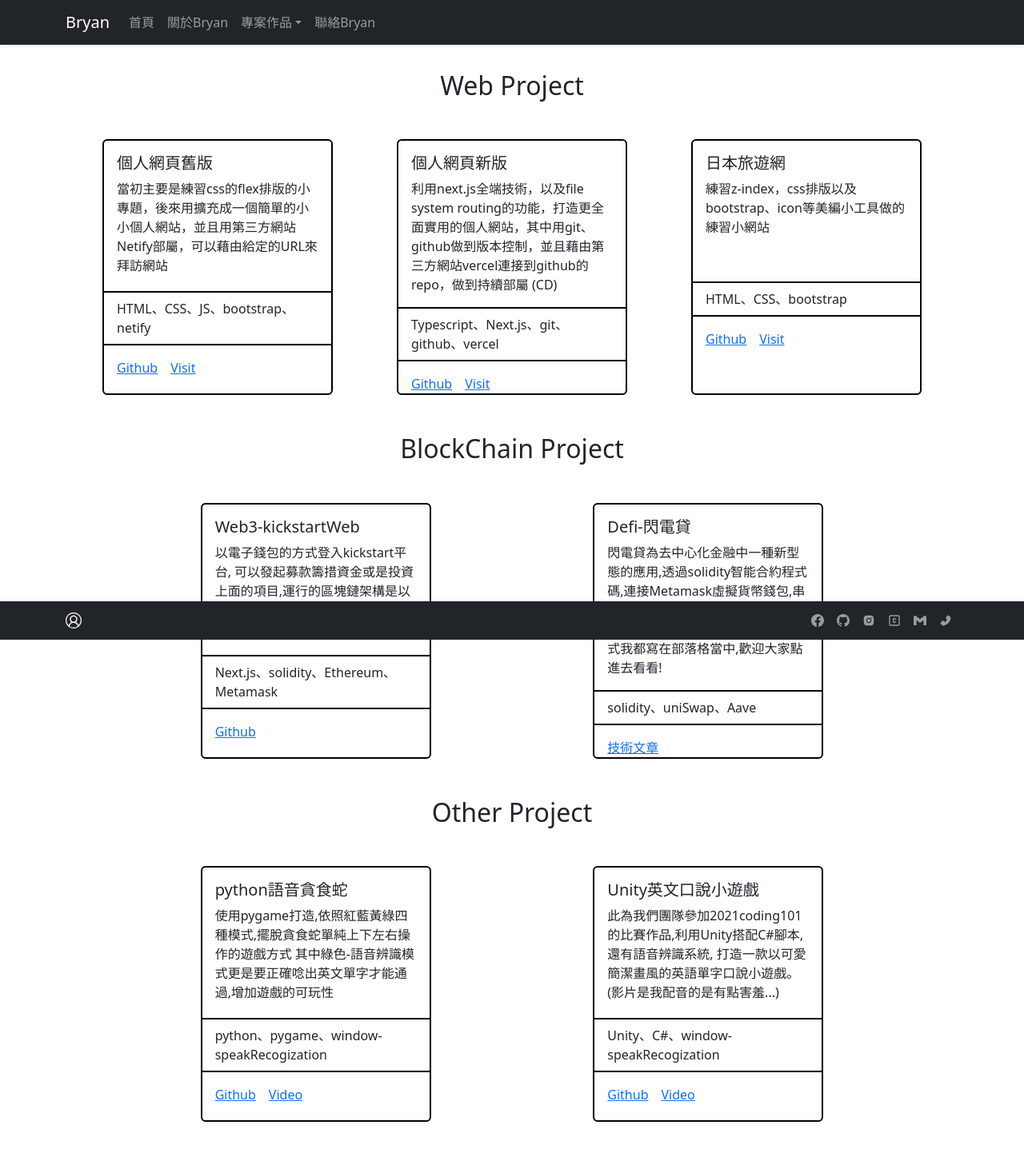
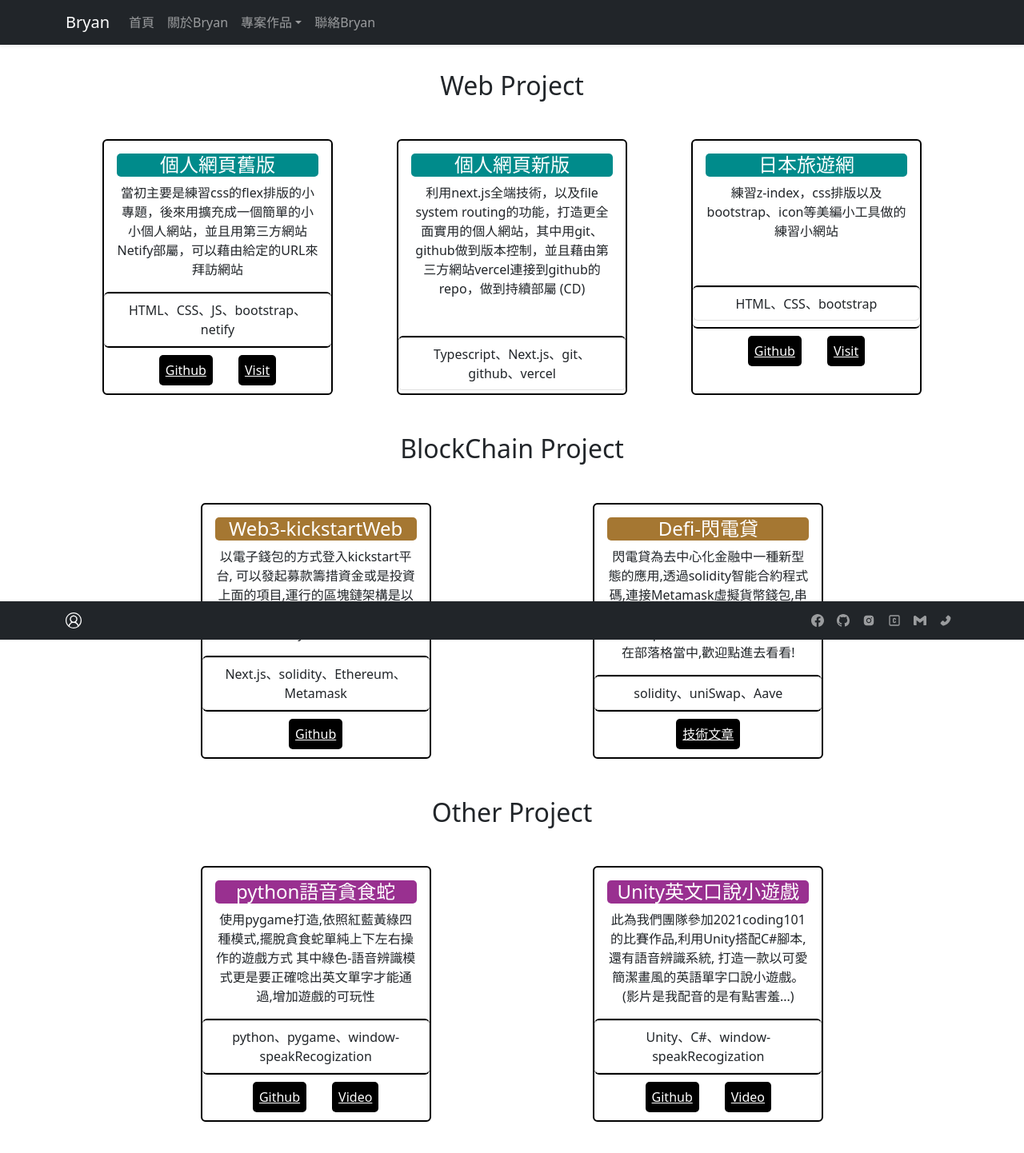
Before and after one commit to LTN917/Bryan-website, a Next.js app: page /projects in a window 1280 px wide. Shown: the top 1442 px of the page at 80% size. Built offline with nearby package versions, Linux system fonts and the light colour scheme.

Commit message:
20230523-styling2

```diff
--- a/src/pages/about/skill.tsx
+++ b/src/pages/about/skill.tsx
@@ -28,7 +28,7 @@ export default function Skills() {
           <tr>
             <th>網頁技術</th>
             <th>項目</th>
-            <th>使用工具、程式語言</th>
+            <th>工具/程式</th>
             <th>使用經驗描述</th>
             <th>相關作品</th>
           </tr>
@@ -47,7 +47,12 @@ export default function Skills() {
             <td>
               早期使用html、css、js打造簡單的前端應用網站，包括flex切版還有RWD等效果，後期接觸到React、bootstrap、react-icons，使用部件還有第三方API讓前端開發更有效率跟美感
             </td>
-            <td>個人網站舊版、個人網站新版、日本旅遊網</td>
+            <td>
+              個人網站舊版
+              <br />
+              個人網站新版 <br />
+              日本旅遊網
+            </td>
           </tr>
           <tr>
             <td>2</td>
@@ -61,7 +66,11 @@ export default function Skills() {
             <td>
               使用Next.js快速搭建可應用的網站，並且利用像是API第三方套件，自動將Markdown文件轉換成可閱讀的網頁，在實作當中也理解網路設計架構像是CSR、SSR、SSG等原理
             </td>
-            <td>個人網站新版，podcast記事本網站，Web3-kickstart網站</td>
+            <td>
+              個人網站新版 <br />
+              podcast記事本網站 <br />
+              Web3-kickstart網站
+            </td>
           </tr>
           <tr>
             <td>3</td>
@@ -74,7 +83,10 @@ export default function Skills() {
               利用mongoDB
               Atlas快速有效的管理網頁資料，另外也用過傳統的MySQL、SQLServer
             </td>
-            <td>podcast記事本網站，.Net MVC架構網路銀行</td>
+            <td>
+              podcast記事本網站 <br />
+              .Net MVC架構網路銀行
+            </td>
           </tr>
         </tbody>
       </Table>
@@ -83,7 +95,7 @@ export default function Skills() {
           <tr>
             <th>Blockchain</th>
             <th>項目</th>
-            <th>使用工具、程式語言</th>
+            <th>工具/程式</th>
             <th>使用經驗描述</th>
             <th>相關作品</th>
           </tr>
@@ -124,7 +136,7 @@ export default function Skills() {
           <tr>
             <th>DevOps</th>
             <th>項目</th>
-            <th>使用工具、程式語言</th>
+            <th>工具/程式</th>
             <th>使用經驗描述</th>
             <th>相關作品</th>
           </tr>
@@ -151,11 +163,14 @@ export default function Skills() {
               <SiDocker />
               <SiKubernetes />
             </td>
-            <td>練習docker、k8s等技術讓團隊開發可以在同樣的環境下開發</td>
             <td>
-              練習階段，docker - 可以創建network使container資源整合更好，k8s -
+              練習docker、k8s等技術讓團隊開發可以在同樣的環境下開發
+              <br />
+              docker - 可以創建network使container資源整合更好 <br />
+              k8s -
               使用minicube啟動deployment、service來使用container中的服務並且使運行穩定
             </td>
+            <td>練習階段</td>
           </tr>
           <tr>
             <td>3</td>
@@ -171,7 +186,7 @@ export default function Skills() {
           <tr>
             <th>遊戲開發</th>
             <th>項目</th>
-            <th>使用工具、程式語言</th>
+            <th>工具/程式</th>
             <th>使用經驗描述</th>
             <th>相關作品</th>
           </tr>
--- a/src/pages/contact/contactItem.tsx
+++ b/src/pages/contact/contactItem.tsx
@@ -1,22 +1,23 @@
 import Button from "react-bootstrap/Button";
 import Card from "react-bootstrap/Card";
 import Link from "next/link";
+import styles from "./styles.module.scss";
 
 export default function contactItem(props: any) {
   return (
     <div>
-      <Card>
-        <Card.Header>{props.title}</Card.Header>
+      <Card className={styles.card}>
+        <Card.Header className={styles.cardTitle}>{props.title}</Card.Header>
         <Card.Body>
-          <Card.Text>{props.content} </Card.Text>
+          <Card.Text className={styles.cardText}>{props.content} </Card.Text>
           {props.link ? (
             <Link href={props.link}>
-              <Button variant="primary">Visit</Button>
+              <Button variant="primary" disabled>
+                Visit
+              </Button>
             </Link>
           ) : (
-            <Button variant="primary" disabled>
-              Visit
-            </Button>
+            <Button variant="primary">Visit</Button>
           )}
         </Card.Body>
       </Card>
--- a/src/pages/contact/index.tsx
+++ b/src/pages/contact/index.tsx
@@ -3,6 +3,7 @@ import "bootstrap/dist/css/bootstrap.min.css";
 import Layout from "../../component/Layout";
 import "bootstrap/dist/css/bootstrap.min.css";
 import Contactitem from "./contactItem";
+import styles from "./styles.module.scss";
 
 export default function contact() {
   let items = [
@@ -35,7 +36,7 @@ export default function contact() {
         <Head>
           <title>聯絡Bryan</title>
         </Head>
-        <h1>聯絡Bryan</h1>
+        <h1 className={styles.title}>聯絡Bryan</h1>
         {items.map((item, index) => (
           <Contactitem
             key={index}
--- /dev/null
+++ b/src/pages/contact/styles.module.scss
@@ -0,0 +1,16 @@
+.title {
+  margin: 1rem;
+  font-size: 2.5rem;
+  text-align: center;
+}
+
+.card {
+  .cardTitle {
+    margin: 1rem;
+    font-size: 1.5rem;
+  }
+  .cardText {
+    margin: 0.5rem;
+    font-size: 1rem;
+  }
+}
--- a/src/pages/index.tsx
+++ b/src/pages/index.tsx
@@ -2,10 +2,11 @@ import Head from "next/head";
 import "bootstrap/dist/css/bootstrap.min.css";
 import Layout from "../component/Layout";
 import Homepage from "./Homepage";
+import styles from "./styles.module.scss";
 
 export default function Home() {
   return (
-    <div className="d-flex justify-content-center align-items-center">
+    <div className={styles.bg}>
       <Head>
         <title>Byran Website</title>
         <meta charSet="utf-8" />
--- a/src/pages/projects/blockchain.tsx
+++ b/src/pages/projects/blockchain.tsx
@@ -11,20 +11,25 @@ export default function BlockchainProject() {
           style={{ width: "18rem", height: "20rem" }}
           className={styles.card}
         >
-          <Card.Body>
-            <Card.Title>Web3-kickstartWeb</Card.Title>
+          <Card.Body className={styles.part1}>
+            <Card.Title className={styles.cardTitle2}>
+              Web3-kickstartWeb
+            </Card.Title>
             <Card.Text>
               以電子錢包的方式登入kickstart平台,
               可以發起募款籌措資金或是投資上面的項目,運行的區塊鏈架構是以太測試網路Goerli,並且搭配了React、Next.js等技術來搭建網站{" "}
             </Card.Text>
           </Card.Body>
-          <ListGroup className="list-group-flush">
+          <ListGroup className={styles.part2}>
             <ListGroup.Item>
               Next.js、solidity、Ethereum、Metamask
             </ListGroup.Item>
           </ListGroup>
-          <Card.Body>
-            <Card.Link href="https://github.com/LTN917/Project-blockchain-Web3">
+          <Card.Body className={styles.part3}>
+            <Card.Link
+              href="https://github.com/LTN917/Project-blockchain-Web3"
+              className={styles.cardBtn}
+            >
               Github
             </Card.Link>
           </Card.Body>
@@ -33,18 +38,21 @@ export default function BlockchainProject() {
           style={{ width: "18rem", height: "20rem" }}
           className={styles.card}
         >
-          <Card.Body>
-            <Card.Title>Defi-閃電貸</Card.Title>
+          <Card.Body className={styles.part1}>
+            <Card.Title className={styles.cardTitle2}>Defi-閃電貸</Card.Title>
             <Card.Text>
               閃電貸為去中心化金融中一種新型態的應用,透過solidity智能合約程式碼,連接Metamask虛擬貨幣錢包,串接API到Aave平台快速借貸,再到Uinswap套利
-              ,更多的原理跟實作方式我都寫在部落格當中,歡迎大家點進去看看!
+              ,原理跟實作方式都寫在部落格當中,歡迎點進去看看!
             </Card.Text>
           </Card.Body>
-          <ListGroup className="list-group-flush">
+          <ListGroup className={styles.part2}>
             <ListGroup.Item>solidity、uniSwap、Aave</ListGroup.Item>
           </ListGroup>
-          <Card.Body>
-            <Card.Link href="https://tw.coderbridge.com/@lcl25k10/cd58e677b8e64521ad989a3057040db0">
+          <Card.Body className={styles.part3}>
+            <Card.Link
+              href="https://tw.coderbridge.com/@lcl25k10/cd58e677b8e64521ad989a3057040db0"
+              className={styles.cardBtn}
+            >
               技術文章
             </Card.Link>
           </Card.Body>
--- a/src/pages/projects/others.tsx
+++ b/src/pages/projects/others.tsx
@@ -11,23 +11,31 @@ export default function OtherProject() {
           style={{ width: "18rem", height: "20rem" }}
           className={styles.card}
         >
-          <Card.Body>
-            <Card.Title>python語音貪食蛇</Card.Title>
+          <Card.Body className={styles.part1}>
+            <Card.Title className={styles.cardTitle3}>
+              python語音貪食蛇
+            </Card.Title>
             <Card.Text>
               使用pygame打造,依照紅藍黃綠四種模式,擺脫貪食蛇單純上下左右操作的遊戲方式
               其中綠色-語音辨識模式更是要正確唸出英文單字才能通過,增加遊戲的可玩性
             </Card.Text>
           </Card.Body>
-          <ListGroup className="list-group-flush">
+          <ListGroup className={styles.part2}>
             <ListGroup.Item>
               python、pygame、window-speakRecogization
             </ListGroup.Item>
           </ListGroup>
-          <Card.Body>
-            <Card.Link href="https://github.com/LTN917/Project-others1">
+          <Card.Body className={styles.part3}>
+            <Card.Link
+              href="https://github.com/LTN917/Project-others1"
+              className={styles.cardBtn}
+            >
               Github
             </Card.Link>
-            <Card.Link href="https://clever-biscuit-03d916.netlify.app/image_others/1..mp4">
+            <Card.Link
+              href="https://clever-biscuit-03d916.netlify.app/image_others/1..mp4"
+              className={styles.cardBtn}
+            >
               Video
             </Card.Link>
           </Card.Body>
@@ -36,22 +44,30 @@ export default function OtherProject() {
           style={{ width: "18rem", height: "20rem" }}
           className={styles.card}
         >
-          <Card.Body>
-            <Card.Title>Unity英文口說小遊戲</Card.Title>
+          <Card.Body className={styles.part1}>
+            <Card.Title className={styles.cardTitle3}>
+              Unity英文口說小遊戲
+            </Card.Title>
             <Card.Text>
               此為我們團隊參加2021coding101的比賽作品,利用Unity搭配C#腳本,還有語音辨識系統,
               打造一款以可愛簡潔畫風的英語單字口說小遊戲。
               (影片是我配音的是有點害羞...)
             </Card.Text>
           </Card.Body>
-          <ListGroup className="list-group-flush">
+          <ListGroup className={styles.part2}>
             <ListGroup.Item>Unity、C#、window-speakRecogization</ListGroup.Item>
           </ListGroup>
-          <Card.Body>
-            <Card.Link href="https://github.com/LTN917/Project-others2">
+          <Card.Body className={styles.part3}>
+            <Card.Link
+              href="https://github.com/LTN917/Project-others2"
+              className={styles.cardBtn}
+            >
               Github
             </Card.Link>
-            <Card.Link href="https://www.youtube.com/watch?v=x7wTwit5PVw">
+            <Card.Link
+              href="https://www.youtube.com/watch?v=x7wTwit5PVw"
+              className={styles.cardBtn}
+            >
               Video
             </Card.Link>
           </Card.Body>
--- a/src/pages/projects/styles.module.scss
+++ b/src/pages/projects/styles.module.scss
@@ -6,13 +6,50 @@
 
 .boxes {
   margin: 3rem;
-
+  text-align: center;
   display: flex;
   flex-direction: row;
   justify-content: space-evenly;
   align-items: center;
+
+  .part1 {
+    flex: 3;
+  }
+
+  .part2 {
+    flex: 1;
+  }
+
+  .part3 {
+    flex: 1;
+  }
+
+  .card {
+    border: 0.15rem solid black;
+    .cardTitle1 {
+      font-size: 1.5rem;
+      background-color: darkcyan;
+      border-radius: 5px;
+      color: white;
+    }
+    .cardTitle2 {
+      font-size: 1.5rem;
+      background-color: rgb(165, 119, 50);
+      border-radius: 5px;
+      color: white;
+    }
+    .cardTitle3 {
+      font-size: 1.5rem;
+      background-color: rgb(153, 48, 144);
+      border-radius: 5px;
+      color: white;
+    }
+    .cardBtn {
+      margin: 1rem;
+      background-color: black;
+      color: white;
+      padding: 0.5rem;
+      border-radius: 5px;
+    }
+  }
 }
-
-.card {
-  border: 0.15rem solid black;
-}
--- a/src/pages/projects/web.tsx
+++ b/src/pages/projects/web.tsx
@@ -11,20 +11,26 @@ export default function WebProject() {
           style={{ width: "18rem", height: "20rem" }}
           className={styles.card}
         >
-          <Card.Body>
-            <Card.Title>個人網頁舊版</Card.Title>
+          <Card.Body className={styles.part1}>
+            <Card.Title className={styles.cardTitle1}>個人網頁舊版</Card.Title>
             <Card.Text>
               當初主要是練習css的flex排版的小專題，後來用擴充成一個簡單的小小個人網站，並且用第三方網站Netify部屬，可以藉由給定的URL來拜訪網站
             </Card.Text>
           </Card.Body>
-          <ListGroup className="list-group-flush">
+          <ListGroup className={styles.part2}>
             <ListGroup.Item>HTML、CSS、JS、bootstrap、netify</ListGroup.Item>
           </ListGroup>
-          <Card.Body>
-            <Card.Link href="https://github.com/LTN917/personalWeb-old-Version">
+          <Card.Body className={styles.part3}>
+            <Card.Link
+              href="https://github.com/LTN917/personalWeb-old-Version"
+              className={styles.cardBtn}
+            >
               Github
             </Card.Link>
-            <Card.Link href="https://clever-biscuit-03d916.netlify.app/">
+            <Card.Link
+              href="https://clever-biscuit-03d916.netlify.app/"
+              className={styles.cardBtn}
+            >
               Visit
             </Card.Link>
           </Card.Body>
@@ -33,42 +39,44 @@ export default function WebProject() {
           style={{ width: "18rem", height: "20rem" }}
           className={styles.card}
         >
-          <Card.Body>
-            <Card.Title>個人網頁新版</Card.Title>
+          <Card.Body className={styles.part1}>
+            <Card.Title className={styles.cardTitle1}>個人網頁新版</Card.Title>
             <Card.Text>
               利用next.js全端技術，以及file system
               routing的功能，打造更全面實用的個人網站，其中用git、github做到版本控制，並且藉由第三方網站vercel連接到github的repo，做到持續部屬
               (CD)
             </Card.Text>
           </Card.Body>
-          <ListGroup className="list-group-flush">
+          <ListGroup className={styles.part2}>
             <ListGroup.Item>
               Typescript、Next.js、git、github、vercel
             </ListGroup.Item>
           </ListGroup>
-          <Card.Body>
-            <Card.Link href="#">Github</Card.Link>
-            <Card.Link href="#">Visit</Card.Link>
-          </Card.Body>
         </Card>
         <Card
           style={{ width: "18rem", height: "20rem" }}
           className={styles.card}
         >
-          <Card.Body>
-            <Card.Title>日本旅遊網</Card.Title>
+          <Card.Body className={styles.part1}>
+            <Card.Title className={styles.cardTitle1}>日本旅遊網</Card.Title>
             <Card.Text>
               練習z-index，css排版以及bootstrap、icon等美編小工具做的練習小網站
             </Card.Text>
           </Card.Body>
-          <ListGroup className="list-group-flush">
+          <ListGroup className={styles.part2}>
             <ListGroup.Item>HTML、CSS、bootstrap</ListGroup.Item>
           </ListGroup>
-          <Card.Body>
-            <Card.Link href="https://github.com/LTN917/Project-fullstack2">
+          <Card.Body className={styles.part3}>
+            <Card.Link
+              href="https://github.com/LTN917/Project-fullstack2"
+              className={styles.cardBtn}
+            >
               Github
             </Card.Link>
-            <Card.Link href="https://visionary-sorbet-7f52b7.netlify.app/">
+            <Card.Link
+              href="https://visionary-sorbet-7f52b7.netlify.app/"
+              className={styles.cardBtn}
+            >
               Visit
             </Card.Link>
           </Card.Body>
--- a/src/pages/styles.module.scss
+++ b/src/pages/styles.module.scss
@@ -35,3 +35,8 @@
     top: -20rem;
   }
 }
+
+.bg {
+  color: white;
+  background-color: rgb(65, 64, 64);
+}
```
Also changed, not shown: src/pages/about/styles.module.scss (+42 -6 lines).
